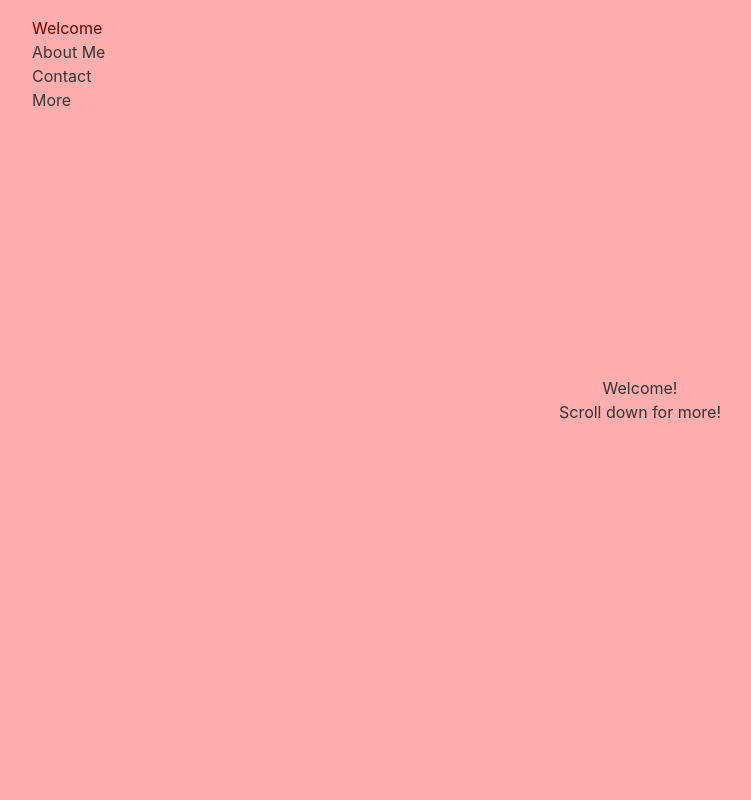
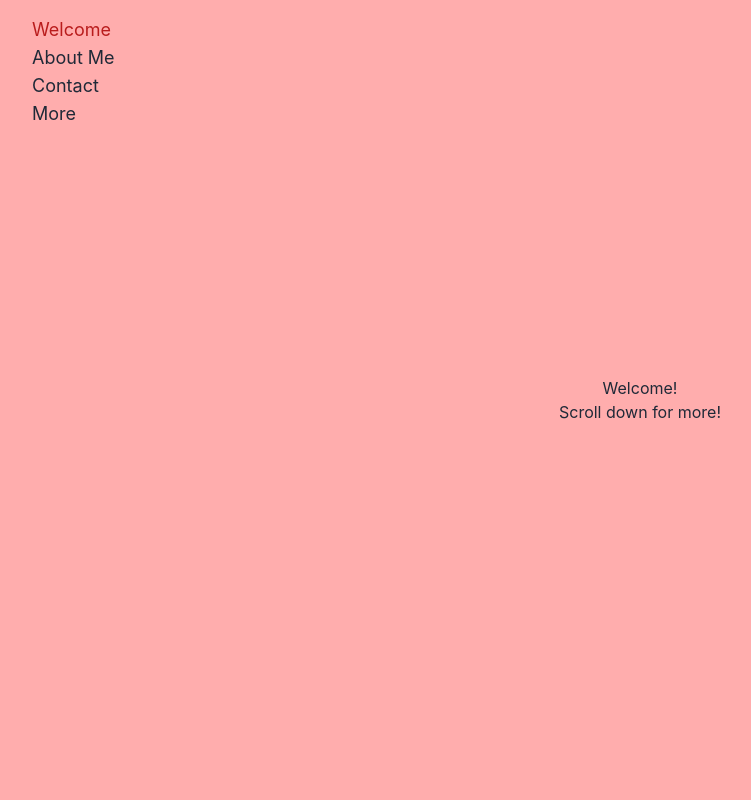
Before and after one commit to ruizterce/portfolio, a React (Vite) app: page / in a window 1280 px wide. Shown: the top 800 px of the page, without its empty margins (0-751 px from the left). Built offline with nearby package versions, Linux system fonts and the light colour scheme.

Commit message:
feat(ui): migrate inline styles to Tailwind classes
- Updated `App.jsx` and `NavBar.jsx` to replace inline styles with
Tailwind utility classes
- Updated `Section.jsx` to replace most inline styles with Tailwind
utility classes, retaining `springs` for animation styles

```diff
--- a/src/App.jsx
+++ b/src/App.jsx
@@ -15,25 +15,25 @@ function App() {
         scrollToSection={scrollToSection}
       />
       <Section id="section1" bgColor="#ffadad">
-        <div style={{ textAlign: "center" }}>
+        <div className="text-center">
           <h1>Welcome!</h1>
           <p> Scroll down for more!</p>
         </div>
       </Section>
       <Section id="section2" bgColor="#ffd6a5">
-        <div style={{ textAlign: "center" }}>
+        <div className="text-center">
           <h1>About us</h1>
           <p> Something about us</p>
         </div>
       </Section>
       <Section id="section3" bgColor="#fdffb6">
-        <div style={{ textAlign: "center" }}>
+        <div className="text-center">
           <h1>Contact</h1>
           <p> Get in touch!</p>
         </div>
       </Section>
       <Section id="section4" bgColor="#fdffdf">
-        <div style={{ textAlign: "center" }}>
+        <div className="text-center">
           <h1>More</h1>
           <p> More stuff!</p>
         </div>
--- a/src/components/NavBar.jsx
+++ b/src/components/NavBar.jsx
@@ -4,35 +4,15 @@ const Navbar = ({ currentSectionIndex, scrollToSection }) => {
   const sections = ["Welcome", "About Me", "Contact", "More"];
 
   return (
-    <nav
-      style={{
-        position: "fixed",
-        top: 0,
-        zIndex: 1000,
-        padding: "1rem",
-      }}
-    >
-      <ul
-        style={{
-          display: "flex",
-          flexDirection: "column",
-          justifyContent: "center",
-          listStyle: "none",
-          margin: 0,
-          padding: 0,
-        }}
-      >
+    <nav className="fixed top-0 z-[1000] p-4">
+      <ul className="flex flex-col justify-center list-none m-0 p-0">
         {sections.map((section, index) => (
-          <li key={section} style={{ margin: "0 1rem" }}>
+          <li key={section} className="mx-4">
             <button
               onClick={() => scrollToSection(index)}
-              style={{
-                background: "none",
-                border: "none",
-                color: currentSectionIndex === index ? "#6b0000" : "#363636",
-                cursor: "pointer",
-                fontSize: "1rem",
-              }}
+              className={`bg-none border-none cursor-pointer text-lg ${
+                currentSectionIndex === index ? "text-red-700" : "text-gray-800"
+              }`}
             >
               {section.charAt(0).toUpperCase() + section.slice(1)}
             </button>
--- a/src/components/Section.jsx
+++ b/src/components/Section.jsx
@@ -10,16 +10,10 @@ const Section = ({ id, children, bgColor }) => {
 
   return (
     <animated.div
-      style={{
-        ...springs,
-        height: "100vh",
-        width: "100vw",
-        display: "flex",
-        alignItems: "center",
-        justifyContent: "center",
-        backgroundColor: bgColor || "#fff",
-        color: "#333",
-      }}
+      className={`h-screen w-screen flex items-center justify-center ${
+        bgColor ? "" : "bg-white"
+      } text-gray-800`}
+      style={{ ...springs, backgroundColor: bgColor || "#fff" }}
       id={id}
     >
       {children}
```
